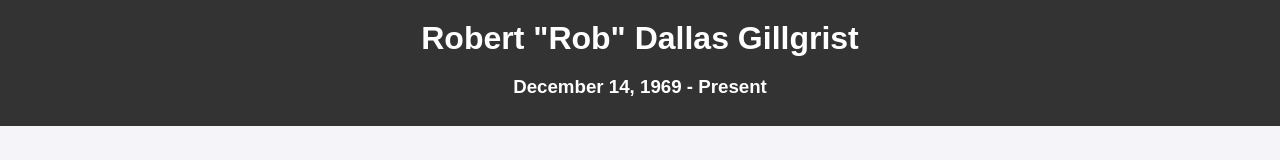
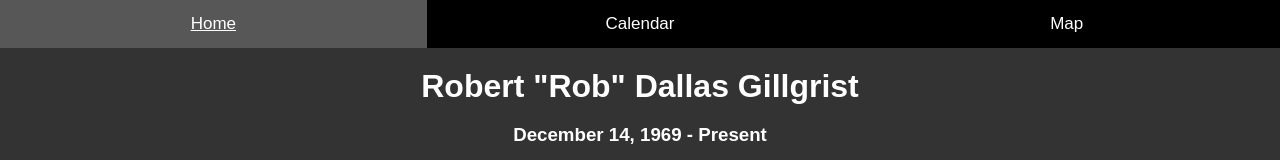
Before and after one commit to Bgillgrist/FamilyTree, a plain HTML site: page robert1969/index.html in a window 1280 px wide. Shown: the top 160 px of the page. Drawn offline with Linux system fonts and the light colour scheme.

Commit message:
Update index.html

```diff
--- a/robert1969/index.html
+++ b/robert1969/index.html
@@ -92,6 +92,11 @@
   </style>
 </head>
 <body>
+  <div class="tab-bar">
+    <a href="../home.html">Home</a>
+    <a href="../calendar.html">Calendar</a>
+    <a href="../map.html">Map</a>
+  </div>
   <!-- Header Section -->
   <header>
     <h1>Robert "Rob" Dallas Gillgrist</h1>
```
